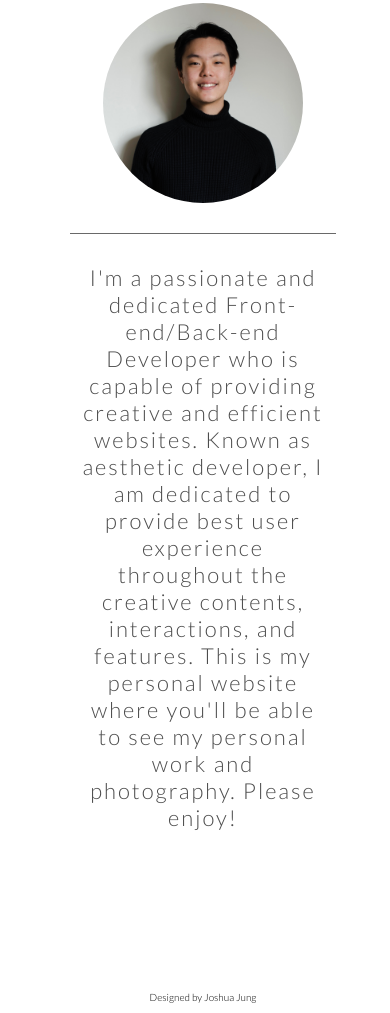
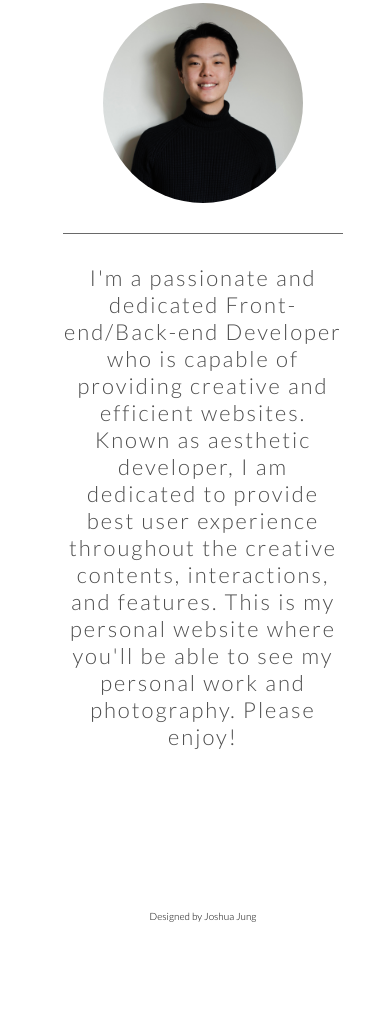
Before and after one commit to ikjae1002/ikjae1002.github.io, a plain HTML site: page home.html in a window 390 px wide. Shown: the part 560-1573 px from the top of the page. After the commit the page ends 1492 px from the top, so only its background shows below. Drawn offline with Linux system fonts and the light colour scheme.

Commit message:
Mobile friendly

```diff
--- a/styles/homeMobile.css
+++ b/styles/homeMobile.css
@@ -24,3 +24,11 @@ nav{
     width: 100%;
     margin: auto;
 }
+
+#bar{
+    width: 90%;
+}
+
+#explanation{
+    width: 90%;
+}
--- /dev/null
+++ b/styles/mainMobile.css
@@ -0,0 +1 @@
+@import "main.css";
```
Also changed, not shown: index.html (+2 -1 lines).
